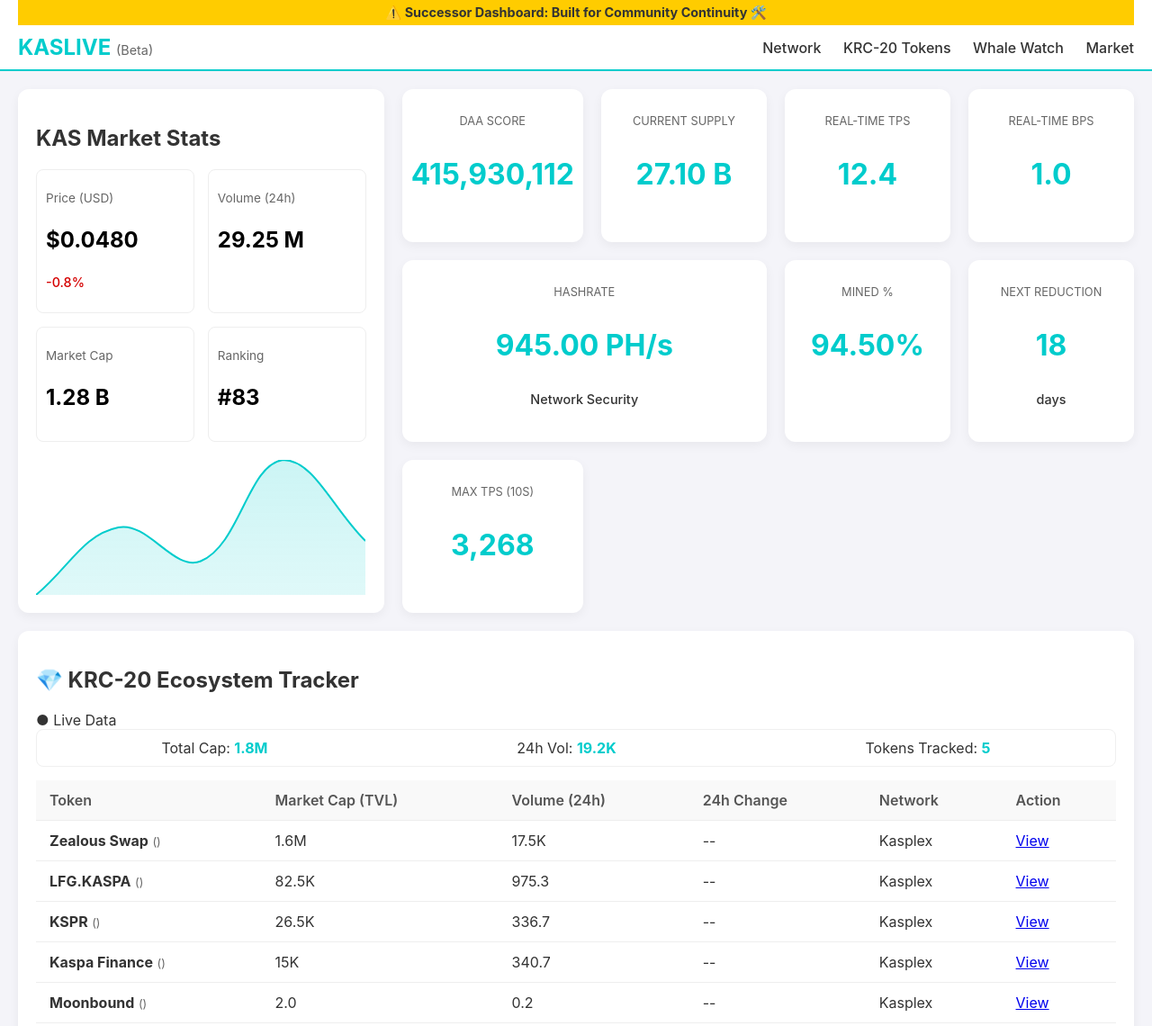
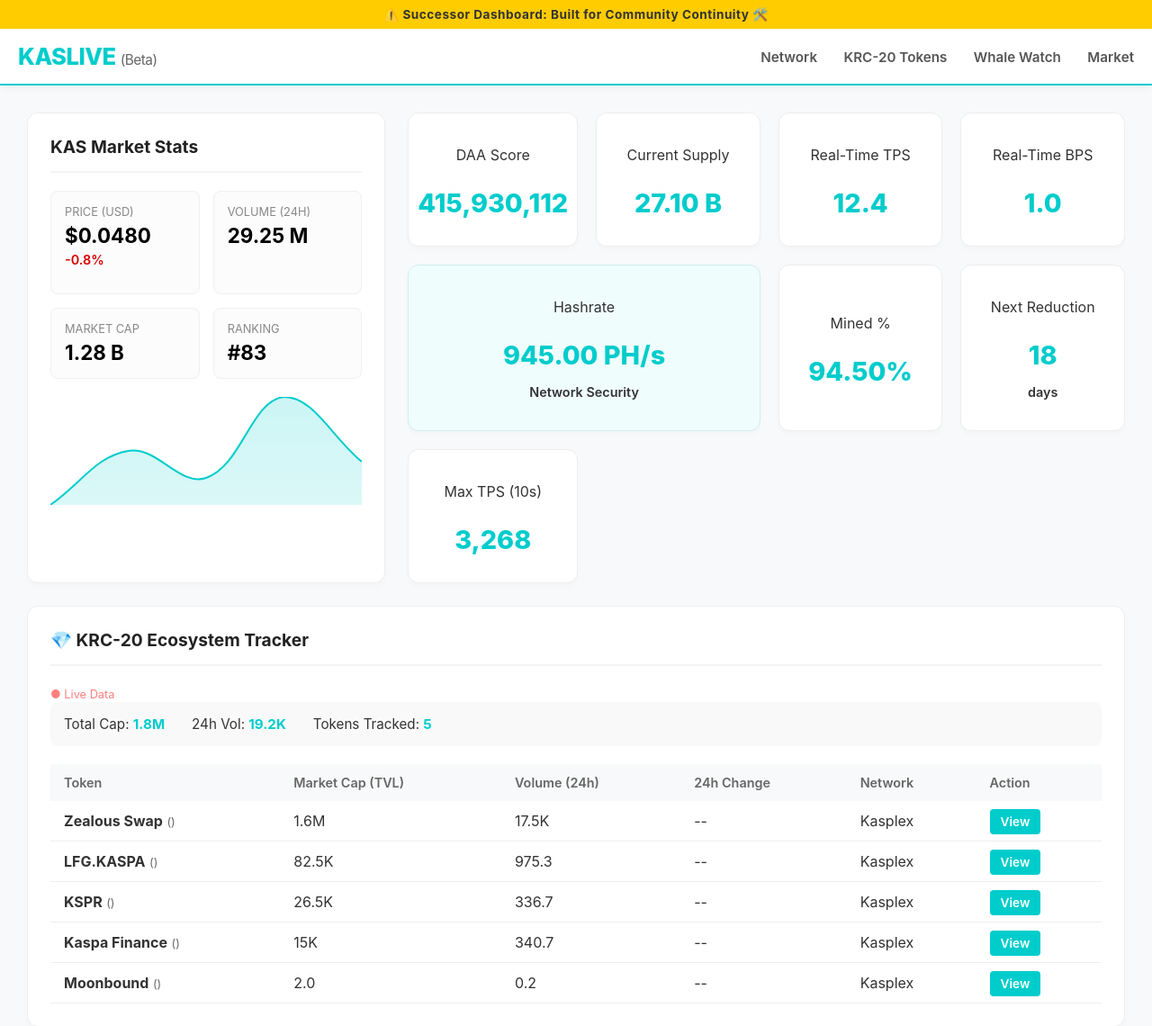
Before and after one commit to dnilgis/kaspai, a plain HTML site: page index.html in a window 1280 px wide. Shown: the top 1140 px of the page at 90% size. Drawn offline with nearby package versions, Linux system fonts and the light colour scheme.

Commit message:
style.css

```diff
--- a/style.css
+++ b/style.css
@@ -1,55 +1,67 @@
+/* GLOBAL RESETS */
 body {
     font-family: -apple-system, BlinkMacSystemFont, "Segoe UI", Roboto, Helvetica, Arial, sans-serif;
     margin: 0;
     padding: 0;
-    background-color: #f4f4f9;
+    background-color: #f8f9fa;
     color: #333;
 }
 
+/* HEADER */
 header {
     background-color: #fff;
     border-bottom: 2px solid #00CCCC;
-    padding: 0 20px;
+    position: sticky;
+    top: 0;
+    z-index: 100;
+    box-shadow: 0 2px 10px rgba(0,0,0,0.05);
 }
 
 .alert-shutdown {
     background-color: #ffcc00;
     color: #333;
     text-align: center;
-    padding: 5px 0;
+    padding: 8px 0;
     font-weight: bold;
-    font-size: 0.9em;
+    font-size: 0.85em;
+    letter-spacing: 0.5px;
 }
 
 .header-content {
     display: flex;
     justify-content: space-between;
     align-items: center;
-    padding: 10px 0;
+    padding: 15px 20px;
+    max-width: 1400px;
+    margin: 0 auto;
 }
 
 .logo {
-    font-size: 1.5em;
-    font-weight: bold;
+    font-size: 1.6em;
+    font-weight: 800;
     color: #00CCCC;
+    letter-spacing: -0.5px;
 }
 
 nav a {
-    margin-left: 20px;
+    margin-left: 25px;
     text-decoration: none;
-    color: #333;
-    font-weight: 500;
+    color: #555;
+    font-weight: 600;
+    font-size: 0.95em;
+    transition: color 0.2s;
 }
 
 nav a:hover {
     color: #00CCCC;
 }
 
+/* LAYOUT */
 main.dashboard-grid {
     display: grid;
     grid-template-columns: 1fr 2fr;
-    gap: 20px;
-    padding: 20px;
+    gap: 25px;
+    padding: 30px;
     max-width: 1400px;
     margin: auto;
 }
@@ -61,16 +73,22 @@ main.dashboard-grid {
 .card {
     background-color: #fff;
     border-radius: 12px;
-    box-shadow: 0 4px 12px rgba(0, 0, 0, 0.05);
-    padding: 20px;
+    box-shadow: 0 4px 6px rgba(0,0,0,0.02);
+    border: 1px solid #eee;
+    padding: 25px;
+    transition: transform 0.2s;
 }
 
-/* Market Stats Card */
-.market-stats-card {
-    display: flex;
-    flex-direction: column;
+.card h2 {
+    margin-top: 0;
+    font-size: 1.2em;
+    color: #222;
+    border-bottom: 2px solid #f4f4f4;
+    padding-bottom: 15px;
+    margin-bottom: 20px;
 }
 
+/* MARKET STATS */
 .stat-group {
     display: grid;
     grid-template-columns: repeat(2, 1fr);
@@ -79,132 +97,151 @@ main.dashboard-grid {
 }
 
 .stat-item {
-    padding: 10px;
-    border: 1px solid #eee;
+    background: #fcfcfc;
+    padding: 15px;
     border-radius: 8px;
+    border: 1px solid #f0f0f0;
 }
 
 .stat-label {
-    font-size: 0.85em;
-    color: #666;
-    margin-bottom: 5px;
+    font-size: 0.8em;
+    color: #888;
+    margin: 0 0 5px 0;
+    text-transform: uppercase;
 }
 
 .stat-value {
-    font-size: 1.5em;
-    font-weight: bold;
+    font-size: 1.4em;
+    font-weight: 700;
     color: #000;
+    margin: 0;
 }
 
-.stat-detail {
-    font-size: 0.9em;
-    font-weight: 500;
-}
-
+.stat-detail { font-size: 0.9em; font-weight: 600; margin-top: 5px; }
 .up { color: #00C853; }
 .down { color: #D50000; }
+.chart-container { height: 120px; width: 100%; }
 
-.chart-container {
-    height: 150px;
-}
-
-/* Network Metrics Grid */
+/* NETWORK GRID */
 .network-metrics-grid {
     display: grid;
     grid-template-columns: repeat(4, 1fr);
-    grid-template-rows: auto auto;
     gap: 20px;
 }
 
 .metric-box {
     text-align: center;
-    padding: 15px 10px;
+    padding: 20px 10px;
+    display: flex;
+    flex-direction: column;
+    justify-content: center;
 }
 
-.metric-box.large {
-    grid-column: span 2;
+.metric-box.large { grid-column: span 2; background-color: #f0fdfd; border-color: #d1eeee; }
+
+.metric-value {
+    font-size: 1.8em;
+    font-weight: 800;
+    color: #00CCCC;
+    margin: 10px 0;
 }
 
-.metric-label {
-    font-size: 0.8em;
-    color: #666;
-    margin-bottom: 5px;
-    text-transform: uppercase;
+/* TABLES & LISTS */
+.table-container {
+    overflow-x: auto;
 }
 
-.metric-value {
-    font-size: 2em;
-    font-weight: bold;
-    color: #00CCCC;
+table {
+    width: 100%;
+    border-collapse: collapse;
+    min-width: 600px; /* Forces scroll on small mobile */
 }
 
-/* L2 Tracker Table */
-.l2-tracker-card h2 {
-    border-bottom: 2px solid #f0f0f0;
-    padding-bottom: 10px;
-    margin-top: 0;
+th {
+    text-align: left;
+    padding: 12px 15px;
+    background-color: #f8f9fa;
+    color: #666;
+    font-weight: 600;
+    font-size: 0.9em;
 }
 
+td {
+    padding: 12px 15px;
+    border-bottom: 1px solid #eee;
+    vertical-align: middle;
+}
+
+/* Specific Table Styles */
 .l2-summary {
     display: flex;
-    justify-content: space-around;
-    padding: 10px 0;
-    margin-bottom: 15px;
-    border: 1px solid #f0f0f0;
+    gap: 30px;
+    margin-bottom: 20px;
+    font-size: 0.95em;
+    background: #f9f9f9;
+    padding: 15px;
     border-radius: 8px;
 }
 
-.l2-summary-item span {
-    font-weight: bold;
-    color: #00CCCC;
+.l2-summary-item span { font-weight: bold; color: #00CCCC; }
+
+/* Buttons & Tags */
+.btn-small {
+    background-color: #00CCCC;
+    color: white;
+    padding: 6px 12px;
+    border-radius: 4px;
+    text-decoration: none;
+    font-size: 0.85em;
+    font-weight: 600;
+    transition: background 0.2s;
+}
+.btn-small:hover { background-color: #00b3b3; }
+
+.tag-whale {
+    background-color: #fff3cd;
+    color: #856404;
+    padding: 4px 8px;
+    border-radius: 4px;
+    font-size: 0.8em;
+    font-weight: 700;
+    border: 1px solid #ffeeba;
 }
 
-#l2-projects-table {
-    width: 100%;
-    border-collapse: collapse;
+.addr-text {
+    font-family: monospace;
+    background: #f1f1f1;
+    padding: 2px 5px;
+    border-radius: 3px;
+    color: #555;
+    font-size: 0.9em;
 }
 
-#l2-projects-table th, #l2-projects-table td {
-    padding: 12px 15px;
-    text-align: left;
-    border-bottom: 1px solid #eee;
+.live-badge {
+    color: red;
+    font-size: 0.8em;
+    animation: pulse 2s infinite;
 }
 
-#l2-projects-table thead th {
-    background-color: #f9f9f9;
-    font-weight: 600;
-    color: #555;
+@keyframes pulse {
+    0% { opacity: 1; }
+    50% { opacity: 0.5; }
+    100% { opacity: 1; }
 }
 
-.category-tag {
-    display: inline-block;
-    padding: 4px 8px;
-    margin-right: 5px;
-    border-radius: 4px;
-    font-size: 0.75em;
-    font-weight: 600;
+footer {
+    text-align: center;
+    padding: 40px;
+    color: #888;
+    font-size: 0.9em;
 }
 
-.tag-defi { background-color: #e3f2fd; color: #1e88e5; }
-.tag-meme { background-color: #fff3e0; color: #ff9800; }
+footer a { color: #00CCCC; text-decoration: none; }
 
-.action-link {
-    color: #00CCCC;
-    text-decoration: none;
-    font-weight: 600;
+/* MOBILE RESPONSIVE */
+@media (max-width: 1000px) {
+    main.dashboard-grid { grid-template-columns: 1fr; padding: 15px; }
+    .network-metrics-grid { grid-template-columns: repeat(2, 1fr); }
+    .header-content { flex-direction: column; gap: 15px; }
+    nav a { margin: 0 10px; }
 }
-.action-link:hover {
-    text-decoration: underline;
-}
-
-@media (max-width: 1000px) {
-    main.dashboard-grid {
-        grid-template-columns: 1fr;
-    }
-    .network-metrics-grid {
-        grid-template-columns: repeat(2, 1fr);
-    }
-    .metric-box.large {
-        grid-column: span 2;
-    }
-}
```
